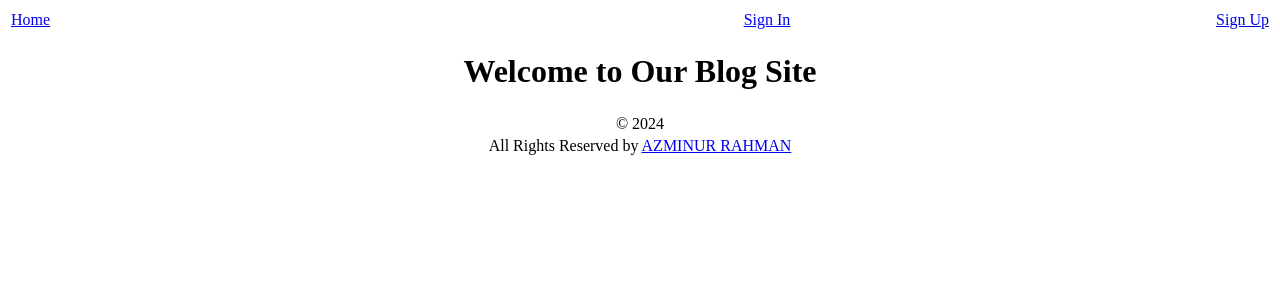
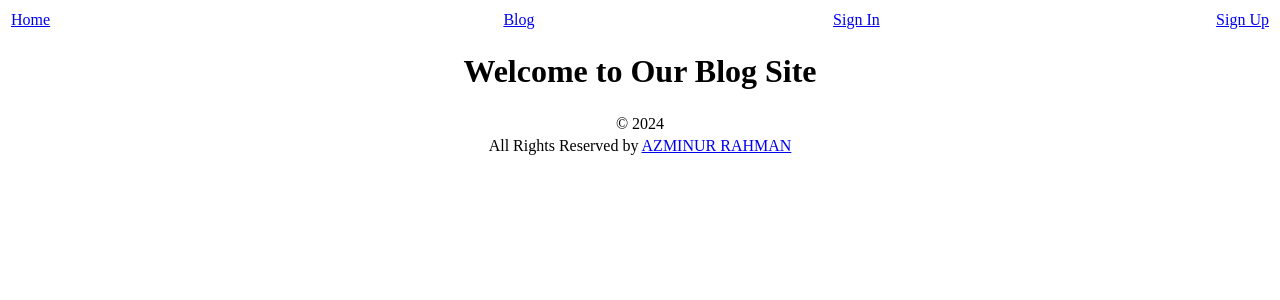
Before and after one commit to azminur2856/learning-web-technologies-fall2024-2025-sec-e, a PHP site: page /view/home.php in a window 1280 px wide. Shown: the top 300 px of the page. Run offline with PHP 8.4, Linux system fonts and the light colour scheme.

Commit message:
Update header.php

```diff
--- a/Lab Exam Final/view/header.php
+++ b/Lab Exam Final/view/header.php
@@ -6,6 +6,7 @@
             <table width="100%" id="t1">
                 <tr>
                     <td width="" align="left"><a href="home.php" id="l1">Home</a></td>
+                    <td width="" align="right"><a href="viewBlog.php" id="l1">Blog</a></td>
                     <td width="" align="right"><a href="signin.php" id="l1">Sign In</a></td>
                     <td width="" align="right"><a href="signup.php" id="l1">Sign Up</a></td>
                 </tr>
```
